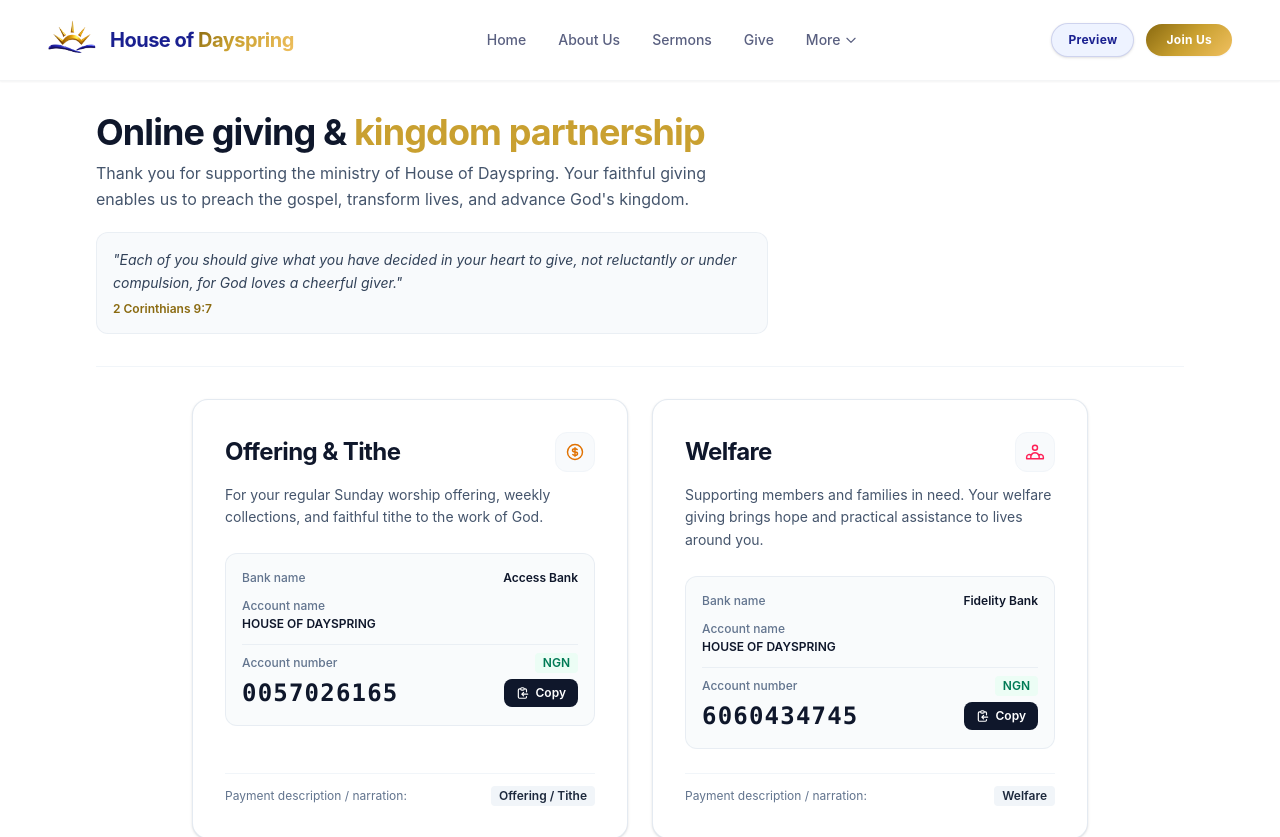
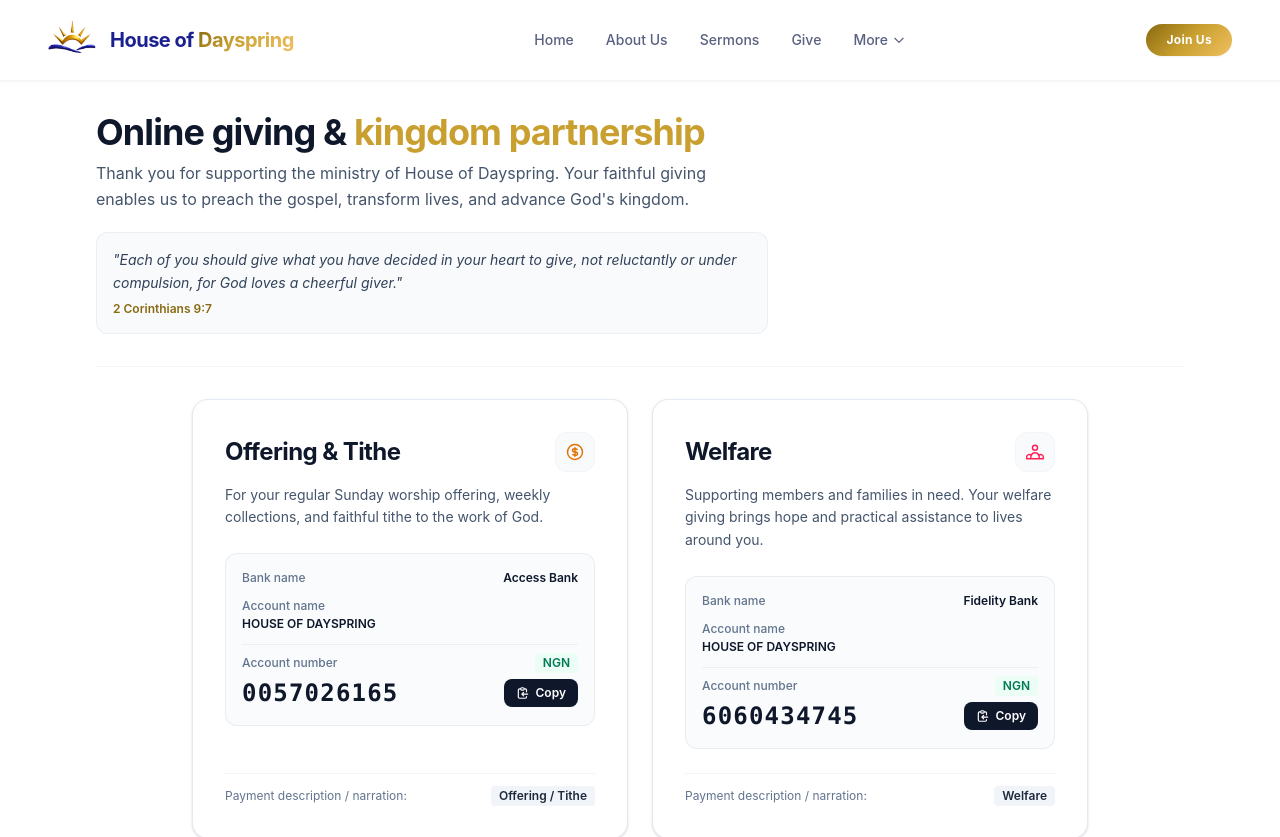
Before and after one commit to HODSC-01/HODS-Landing, a React (Vite) app: page /give in a window 1280 px wide. Shown: the top 837 px of the page. Built offline with nearby package versions, Linux system fonts and the light colour scheme.

Commit message:
feat(nav): remove 'Preview' link from desktop and mobile navigation

```diff
--- a/src/components/Navbar.tsx
+++ b/src/components/Navbar.tsx
@@ -153,13 +153,6 @@ export default function Navbar({ logoTargetRef, borderBottom = false }: NavbarPr
 
         {/* Right side: Desktop CTA + Mobile Hamburger Button */}
         <div className="flex items-center gap-3">
-          <Link
-            to="/launch"
-            className="hidden sm:inline-flex items-center px-4 py-2 rounded-full border border-[#1a2090]/15 bg-[#eef3ff] text-[#1a2090] text-xs font-bold tracking-wide transition-all hover:-translate-y-0.5 hover:bg-[#e3ebff] shadow-sm"
-          >
-            Preview
-          </Link>
-
           {/* Join CTA (Desktop & Tablet) */}
           <a
             href="#services"
@@ -209,16 +202,6 @@ export default function Navbar({ logoTargetRef, borderBottom = false }: NavbarPr
             >
               About Us
             </a>
-            <Link
-              to="/launch"
-              onClick={() => setMobileMenuOpen(false)}
-              className="py-2 border-b border-gray-50 flex items-center justify-between hover:text-[#1a2090] transition-colors font-semibold text-[#1a2090]"
-            >
-              <span>Preview</span>
-              <span className="text-[11px] font-semibold px-2 py-0.5 rounded-full bg-[#eef3ff] text-[#1a2090] border border-[#dfe8ff]">
-                Launch
-              </span>
-            </Link>
             {/* Give Online → /give page */}
             <Link
               to="/give"
```
